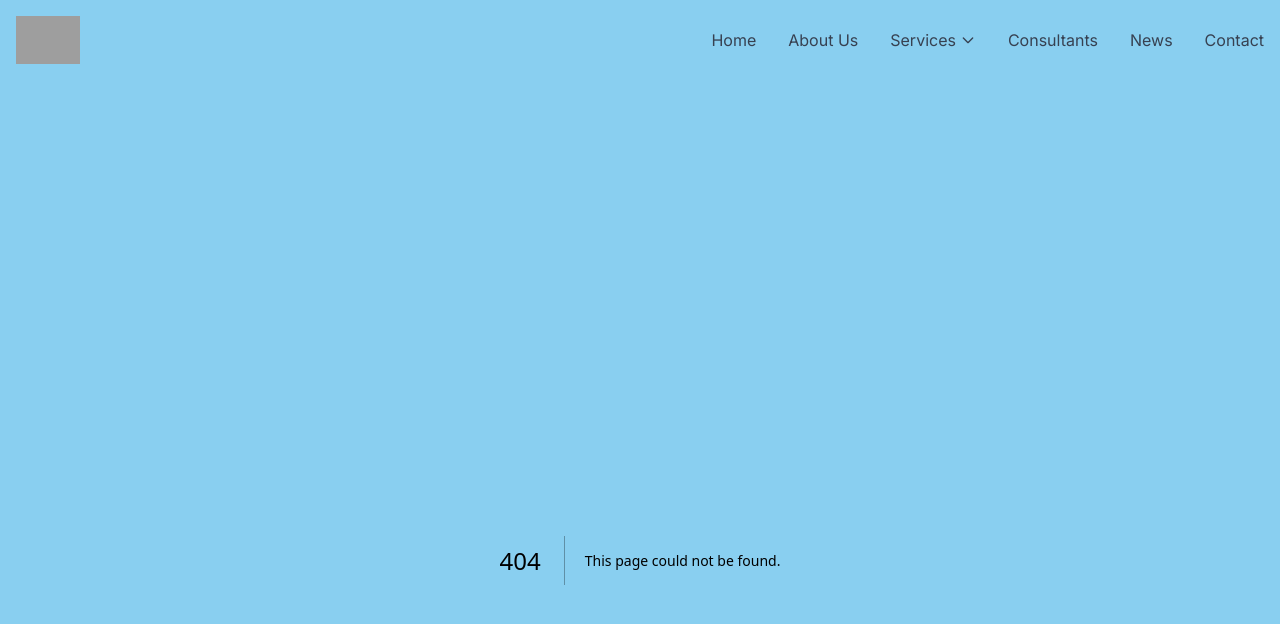
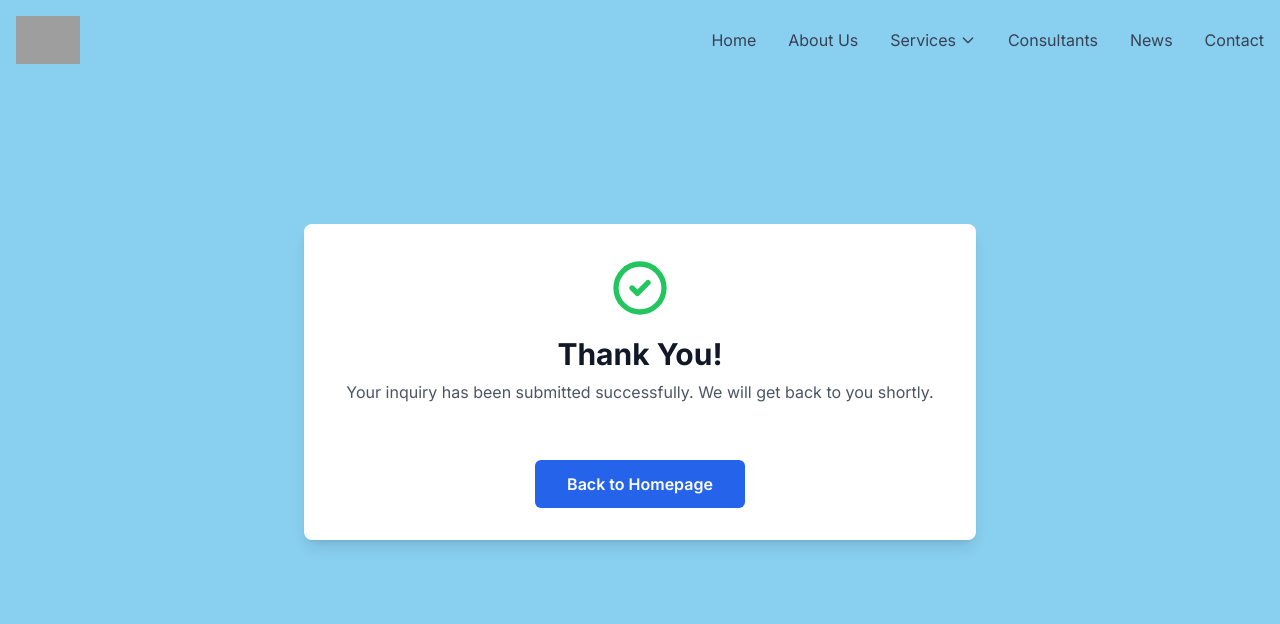
Before and after one commit to Arwindpianist/kmtcs-2.0, a Next.js app: page /thank-you in a window 1280 px wide. Before the commit this address had no page. Shown: the top 624 px of the page. Built offline with nearby package versions, Linux system fonts and the light colour scheme; grey boxes are pictures that could not be loaded.

Commit message:
test services

```diff
--- /dev/null
+++ b/app/thank-you/page.tsx
@@ -0,0 +1,20 @@
+import Link from 'next/link';
+
+export default function ThankYouPage() {
+  return (
+    <div className="container mx-auto px-4 py-16 text-center">
+      <div className="max-w-2xl mx-auto bg-white p-8 rounded-lg shadow-lg">
+        <svg className="w-16 h-16 mx-auto mb-4 text-green-500" fill="none" stroke="currentColor" viewBox="0 0 24 24">
+          <path strokeLinecap="round" strokeLinejoin="round" strokeWidth="2" d="M9 12l2 2 4-4m6 2a9 9 0 11-18 0 9 9 0 0118 0z"></path>
+        </svg>
+        <h1 className="text-3xl font-bold text-gray-900 mb-2">Thank You!</h1>
+        <p className="text-gray-600 mb-6">
+          Your inquiry has been submitted successfully. We will get back to you shortly.
+        </p>
+        <Link href="/" className="inline-block mt-8 bg-blue-600 text-white px-8 py-3 rounded-md font-semibold hover:bg-blue-700 transition-colors">
+          Back to Homepage
+        </Link>
+      </div>
+    </div>
+  );
+}
```
